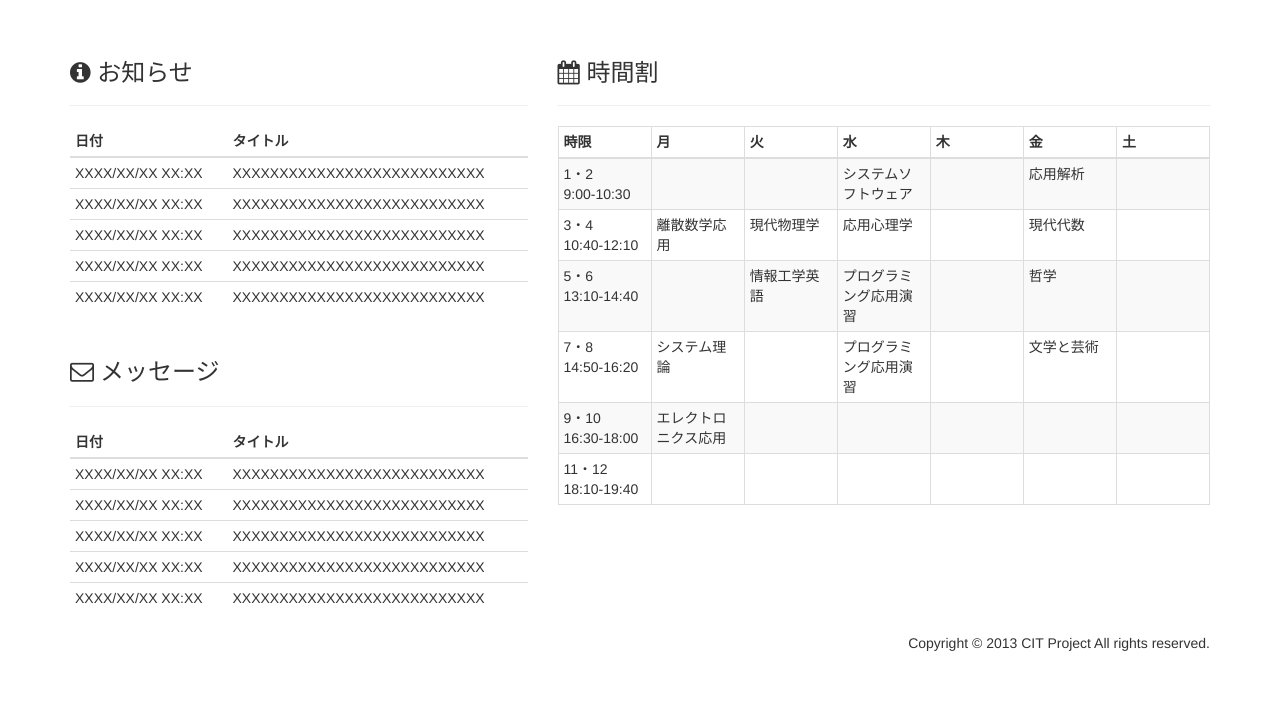
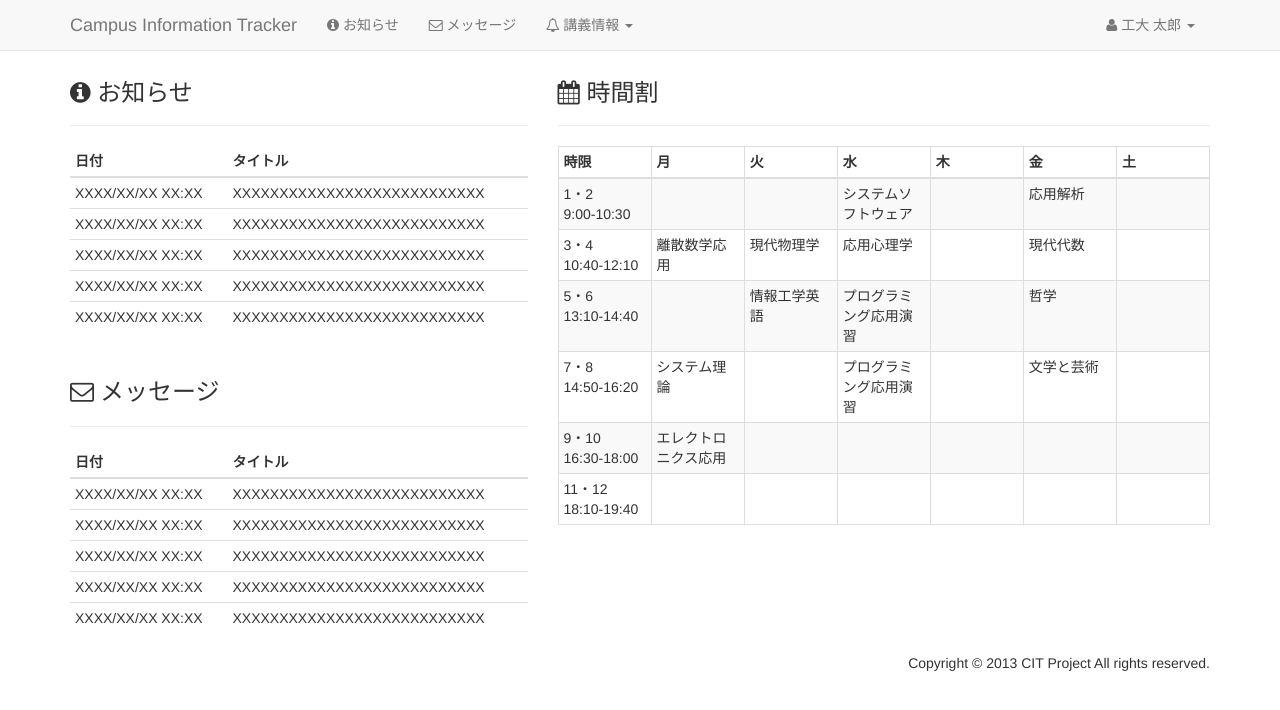
Before and after one commit to CampusInformationTracker/CampusInformationTracker, a CakePHP app: the page made by app/View/Top/index.ctp in a window 1280 px wide. Shown: the top 710 px of the page. Run offline with PHP 8.4 and a stand-in for CakePHP, Linux system fonts and the light colour scheme; the template is opened without the code that fills it, so the values that code supplies are empty; some libraries are stand-ins or nearby versions.

Commit message:
refs #7: Add navigation bar to default.ctp
default.ctp にナビゲーションバーを追加

```diff
--- a/app/View/Layouts/default.ctp
+++ b/app/View/Layouts/default.ctp
@@ -17,6 +17,7 @@
 <!--[if IE 7]>
 	<?php echo $this->Html->css("font-awesome-ie7.min.css"); ?>
 <![endif]-->
+<?php echo $this->Html->css("common.css"); ?>
 <?php echo $this->Html->script("jquery-1.10.2.min.js"); ?>
 <?php echo $this->Html->script("/bootstrap-3.0.0/js/bootstrap.min.js"); ?>
 <?php echo $this->fetch("meta"); ?>
@@ -25,6 +26,43 @@
 <title><?php echo $title_for_layout; ?></title>
 </head>
 <body>
+<nav class="navbar navbar-default navbar-fixed-top">
+	<div class="container">
+		<div class="navbar-header">
+			<button type="button" class="navbar-toggle" data-toggle="collapse" data-target=".navbar-collapse">
+				<span class="icon-bar"></span>
+				<span class="icon-bar"></span>
+				<span class="icon-bar"></span>
+			</button>
+			<?php echo $this->Html->link("Campus Information Tracker", "/", array("class" => "navbar-brand")); ?>
+		</div>
+		<div class="collapse navbar-collapse">
+			<ul class="nav navbar-nav">
+				<li><?php echo $this->Html->link("<span class=\"icon-info-sign\"></span> お知らせ", "#", array("escape" => false)); ?></li>
+				<li><?php echo $this->Html->link("<span class=\"icon-envelope-alt\"></span> メッセージ", "#", array("escape" => false)); ?></li>
+				<li class="dropdown">
+					<?php echo $this->Html->link("<span class=\"icon-bell\"></span> 講義情報 <b class=\"caret\"></b>", "#", array("class" => "dropdown-toggle", "data-toggle" => "dropdown", "escape" => false)); ?>
+					<ul class="dropdown-menu">
+						<li><?php echo $this->Html->link("<span class=\"badge pull-right\">3</span>休講情報", "#", array("escape" => false)); ?></li>
+						<li><?php echo $this->Html->link("<span class=\"badge pull-right\">6</span>補講情報", "#", array("escape" => false)); ?></li>
+						<li><?php echo $this->Html->link("<span class=\"badge pull-right\">1</span>時間割変更", "#", array("escape" => false)); ?></li>
+					</ul>
+				</li>
+			</ul>
+			<ul class="nav navbar-nav navbar-right">
+				<li class="dropdown">
+					<?php echo $this->Html->link("<span class=\"icon-user\"></span> 工大 太郎 <b class=\"caret\"></b>", "#", array("class" => "dropdown-toggle", "data-toggle" => "dropdown", "escape" => false)); ?>
+					<ul class="dropdown-menu">
+						<li><?php echo $this->Html->link("履修一覧", "#"); ?></li>
+						<li><?php echo $this->Html->link("設定", "#"); ?></li>
+						<li class="divider"></li>
+						<li><?php echo $this->Html->link("ログアウト", "#"); ?></li>
+					</ul>
+				</li>
+			</ul>
+		</div>
+	</div>
+</nav>
 <article class="container">
 	<div id="container">
 		<div id="content">
--- /dev/null
+++ b/app/webroot/css/common.css
@@ -0,0 +1,10 @@
+/*
+ * common.css
+ * supernova_explosions <supernova.explosions@gmail.com>
+ * Copyright (C) 2013 CIT Project All rights reserved.
+ */
+
+ /* コンテンツ用マージン */
+ body {
+ 	margin-top: 20px;
+ }
```
